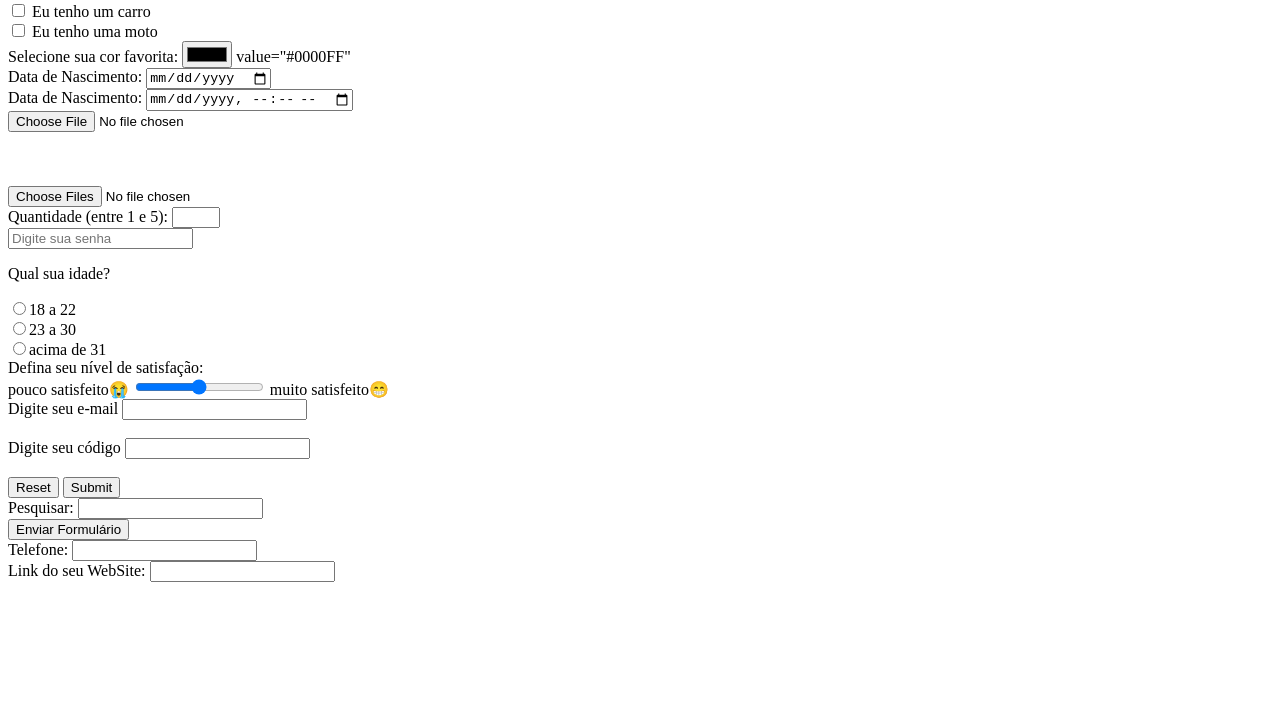
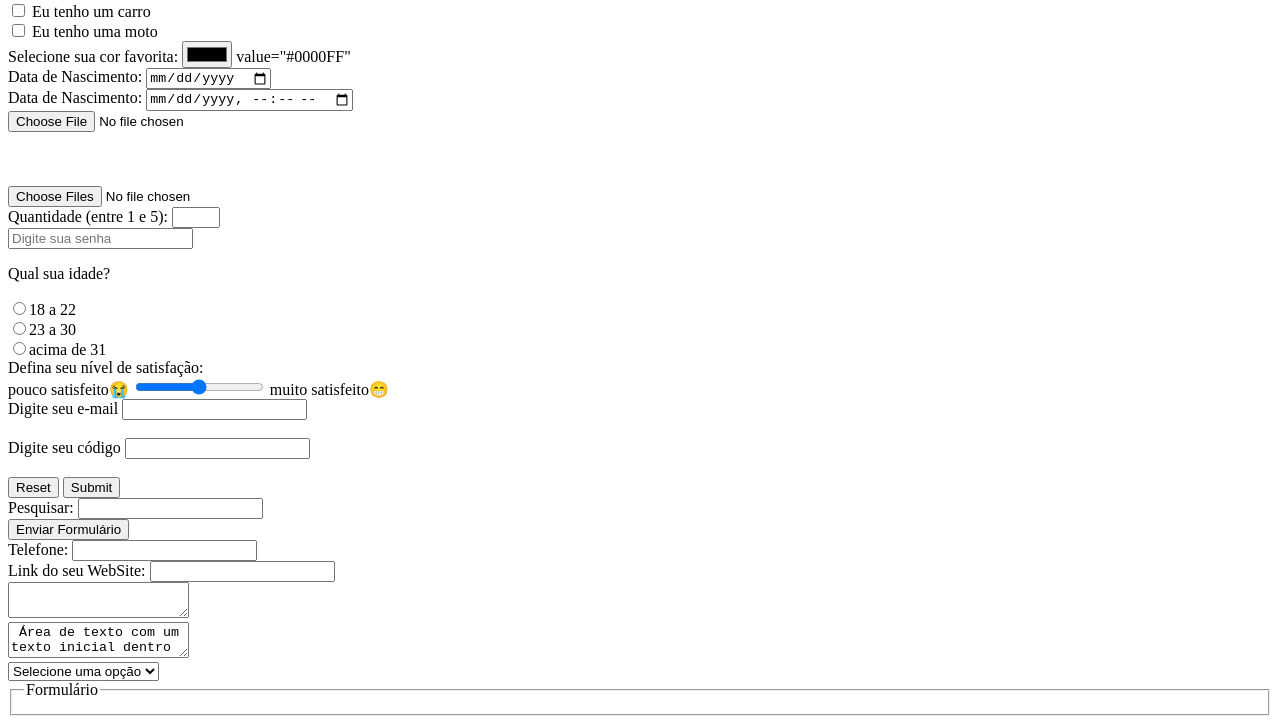
Before and after one commit to melissafava/estudos_html_css, a plain HTML site: page index.html in a window 1280 px wide. Shown: the part 141-865 px from the top of the page. Before the commit the page ends 800 px from the top, so only its background shows below. Drawn offline with Linux system fonts and the light colour scheme.

Commit message:
adicionado área texto, opção selecionada, área formulário

```diff
--- a/index.html
+++ b/index.html
@@ -100,20 +100,41 @@
         Pesquisar: <input type="search" name="q">
     </form>
 
-    <!--  -->
+    <!-- botão enviar formulário -->
     <form>
         <input type="submit" value="Enviar Formulário">
     </form>
 
-
+    <!-- telefone -->
     <form>
         Telefone: <input type="tel" name="usetel">
     </form>
 
-
+    <!-- link website -->
     <form>
         Link do seu WebSite: <input type="url" name="webpage">
     </form>
+
+    <!-- área texto -->
+    <form>
+        <textarea></textarea>
+        <br>
+        <textarea> Área de texto com um texto inicial dentro</textarea>
+    </form>
+
+    <!-- selecione uma opção -->
+    <select name="lista" id="lista">
+        <option>Selecione uma opção</option>
+        <option>Macarrão</option>
+        <option>Pizza</option>
+        <option>Nhoque</option>
+        <option>Canelone</option>
+    </select>
+
+    <!-- área formulário -->
+    <fieldset>
+        <legend>Formulário</legend>
+    </fieldset>
 
     <script>
         function msg() {
```
